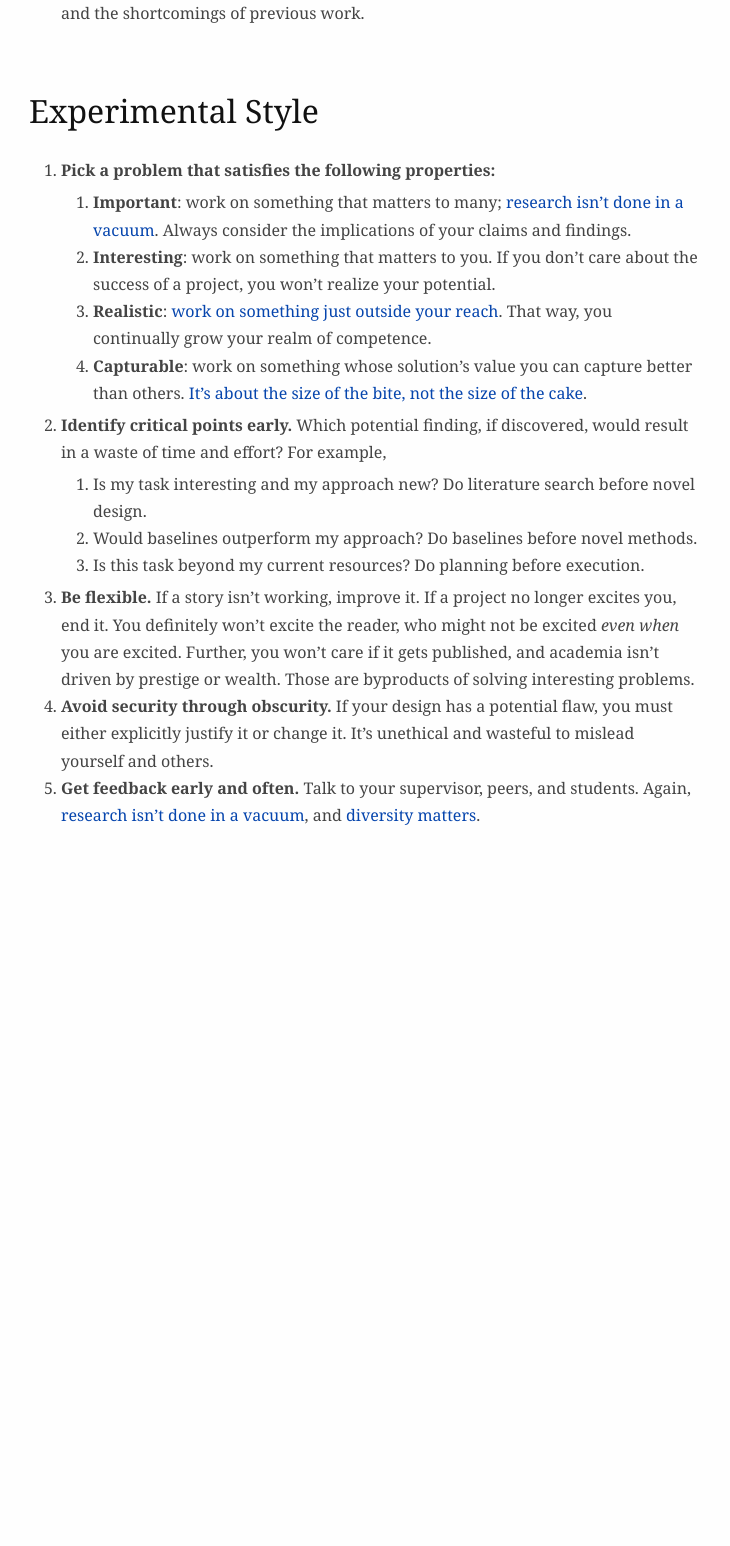
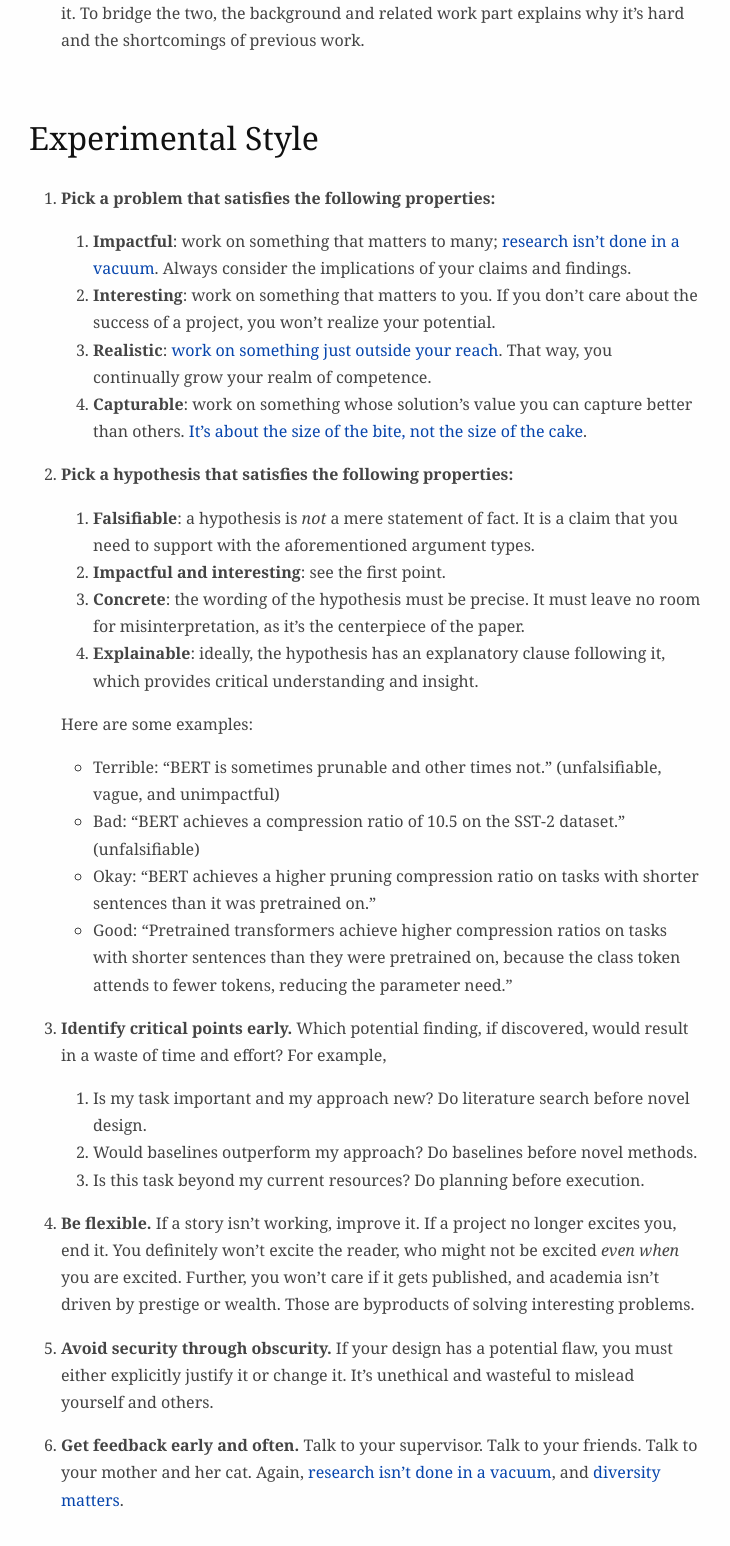
Before and after one commit to daemon/log.pub.d, a plain HTML site: page docs/write/explore/metaresearch.html in a window 1280 px wide. Shown: the part 1236-2782 px from the top of the page, without its empty margins (275-1005 px from the left). Before the commit the page ends 2097 px from the top, so only its background shows below. Drawn offline with nearby package versions, Linux system fonts and the light colour scheme; files that its build step writes are made by us from their sources.

Commit message:
Add notes
docs/index.html
docs/read/research/fairness-deep-learning.html
docs/write/explore/metaresearch.html
read/research/fairness-deep-learning.md
write/explore/metaresearch.md

```diff
--- a/docs/write/explore/metaresearch.html
+++ b/docs/write/explore/metaresearch.html
@@ -30,13 +30,13 @@
 </ul>
 </nav>
 <h1 id="meta-research-notes">Meta-research Notes</h1>
-<p>Personal notes with ideas and feedback from Jimmy Lin and his research group. See <a href="https://github.com/lintool/guide">his guide</a> if you haven’t already.</p>
+<p>My research follows these rules, with ideas and feedback from Jimmy Lin and his research group. As usual, feedback does not imply endorsement. Be sure to read <a href="https://github.com/lintool/guide">his guide</a> if you haven’t already.</p>
 <h2 id="writing-style">Writing Style</h2>
 <ol type="1">
 <li><strong>Justify every claim and choice by argument</strong>, which takes on one (or more) of the following types, in decreasing order of strength:
 <ol type="1">
 <li>Deduction from first principles (e.g., mathematical proof).</li>
-<li>Abductive reasoning (e.g., strong experimental evidence).</li>
+<li>Inductive and abductive reasoning (e.g., strong experimental evidence).</li>
 <li>Literature (e.g., following X et al.).</li>
 <li>Bandwagoning (e.g., everybody uses this model).</li>
 <li>Authority (e.g., Google did it).</li>
@@ -54,22 +54,36 @@
 </ol>
 <h2 id="experimental-style">Experimental Style</h2>
 <ol type="1">
-<li><strong>Pick a problem that satisfies the following properties:</strong>
+<li><p><strong>Pick a problem that satisfies the following properties:</strong></p>
 <ol type="1">
-<li><strong>Important</strong>: work on something that matters to many; <a href="https://www.goodreads.com/en/book/show/15731248-the-ph-d-grind">research isn’t done in a vacuum</a>. Always consider the implications of your claims and findings.</li>
+<li><strong>Impactful</strong>: work on something that matters to many; <a href="https://www.goodreads.com/en/book/show/15731248-the-ph-d-grind">research isn’t done in a vacuum</a>. Always consider the implications of your claims and findings.</li>
 <li><strong>Interesting</strong>: work on something that matters to you. If you don’t care about the success of a project, you won’t realize your potential.</li>
 <li><strong>Realistic</strong>: <a href="https://terrytao.wordpress.com/career-advice/continually-aim-just-beyond-your-current-range/">work on something just outside your reach</a>. That way, you continually grow your realm of competence.</li>
 <li><strong>Capturable</strong>: work on something whose solution’s value you can capture better than others. <a href="https://www.amazon.com/Zero-One-Notes-Startups-Future/dp/0804139296">It’s about the size of the bite, not the size of the cake</a>.</li>
 </ol></li>
-<li><strong>Identify critical points early.</strong> Which potential finding, if discovered, would result in a waste of time and effort? For example,
+<li><p><strong>Pick a hypothesis that satisfies the following properties:</strong></p>
 <ol type="1">
-<li>Is my task interesting and my approach new? Do literature search before novel design.</li>
+<li><strong>Falsifiable</strong>: a hypothesis is <em>not</em> a mere statement of fact. It is a claim that you need to support with the aforementioned argument types.</li>
+<li><strong>Impactful and interesting</strong>: see the first point.</li>
+<li><strong>Concrete</strong>: the wording of the hypothesis must be precise. It must leave no room for misinterpretation, as it’s the centerpiece of the paper.</li>
+<li><strong>Explainable</strong>: ideally, the hypothesis has an explanatory clause following it, which provides critical understanding and insight.</li>
+</ol>
+<p>Here are some examples:</p>
+<ul>
+<li>Terrible: “BERT is sometimes prunable and other times not.” (unfalsifiable, vague, and unimpactful)</li>
+<li>Bad: “BERT achieves a compression ratio of 10.5 on the SST-2 dataset.” (unfalsifiable)</li>
+<li>Okay: “BERT achieves a higher pruning compression ratio on tasks with shorter sentences than it was pretrained on.”</li>
+<li>Good: “Pretrained transformers achieve higher compression ratios on tasks with shorter sentences than they were pretrained on, because the class token attends to fewer tokens, reducing the parameter need.”</li>
+</ul></li>
+<li><p><strong>Identify critical points early.</strong> Which potential finding, if discovered, would result in a waste of time and effort? For example,</p>
+<ol type="1">
+<li>Is my task important and my approach new? Do literature search before novel design.</li>
 <li>Would baselines outperform my approach? Do baselines before novel methods.</li>
 <li>Is this task beyond my current resources? Do planning before execution.</li>
 </ol></li>
-<li><strong>Be flexible.</strong> If a story isn’t working, improve it. If a project no longer excites you, end it. You definitely won’t excite the reader, who might not be excited <em>even when</em> you are excited. Further, you won’t care if it gets published, and academia isn’t driven by prestige or wealth. Those are byproducts of solving interesting problems.</li>
-<li><strong>Avoid security through obscurity.</strong> If your design has a potential flaw, you must either explicitly justify it or change it. It’s unethical and wasteful to mislead yourself and others.</li>
-<li><strong>Get feedback early and often.</strong> Talk to your supervisor, peers, and students. Again, <a href="https://www.goodreads.com/en/book/show/15731248-the-ph-d-grind">research isn’t done in a vacuum</a>, and <a href="https://hbr.org/2017/03/teams-solve-problems-faster-when-theyre-more-cognitively-diverse">diversity matters</a>.</li>
+<li><p><strong>Be flexible.</strong> If a story isn’t working, improve it. If a project no longer excites you, end it. You definitely won’t excite the reader, who might not be excited <em>even when</em> you are excited. Further, you won’t care if it gets published, and academia isn’t driven by prestige or wealth. Those are byproducts of solving interesting problems.</p></li>
+<li><p><strong>Avoid security through obscurity.</strong> If your design has a potential flaw, you must either explicitly justify it or change it. It’s unethical and wasteful to mislead yourself and others.</p></li>
+<li><p><strong>Get feedback early and often.</strong> Talk to your supervisor. Talk to your friends. Talk to your mother and her cat. Again, <a href="https://www.goodreads.com/en/book/show/15731248-the-ph-d-grind">research isn’t done in a vacuum</a>, and <a href="https://hbr.org/2017/03/teams-solve-problems-faster-when-theyre-more-cognitively-diverse">diversity matters</a>.</p></li>
 </ol>
 </body>
 </html>
```
Also changed, not shown: docs/index.html (+1 -0 lines), docs/read/research/fairness-deep-learning.html (added, +37 -0 lines), 2 other files.
